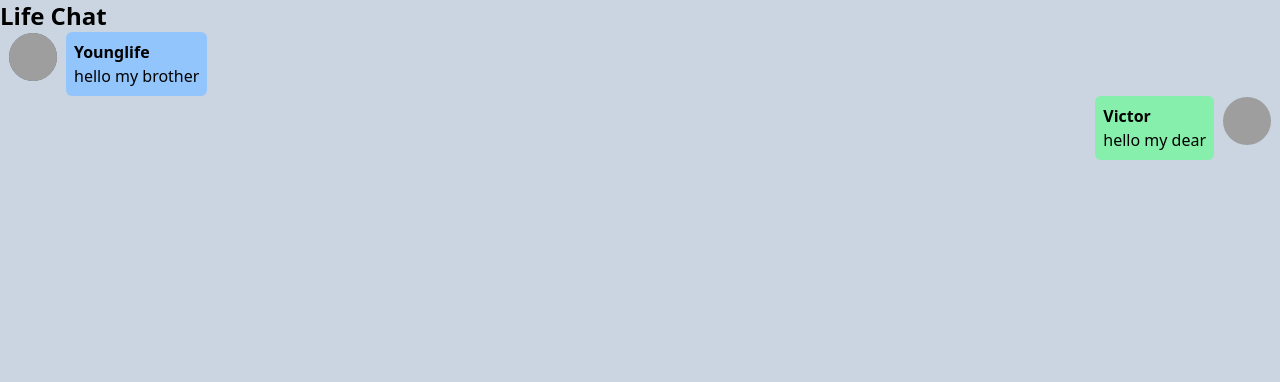
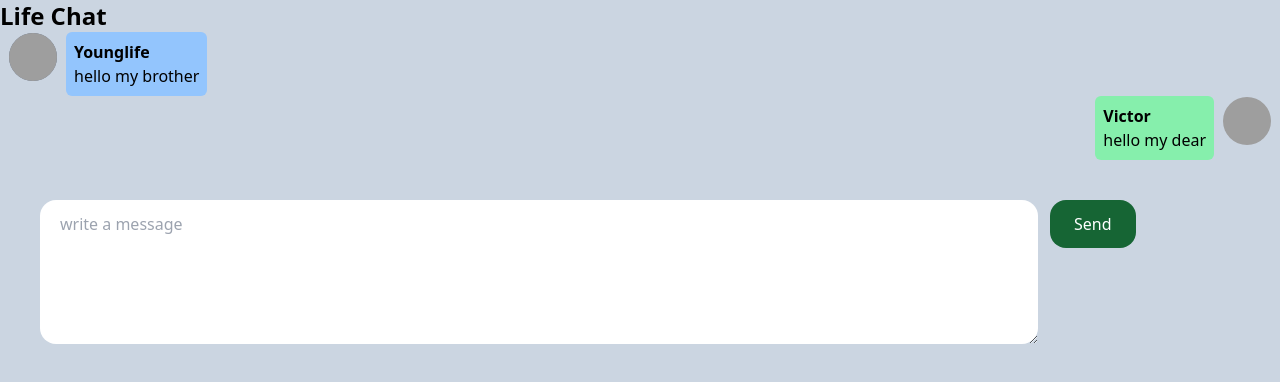
Before and after one commit to Ikendu/messenger, a React (Vite) app in the folder client/: page / in a window 1280 px wide. Shown: the top 382 px of the page. Built offline with nearby package versions, Linux system fonts and the light colour scheme; grey boxes are pictures that could not be loaded.

Commit message:
chat input component

```diff
--- a/client/src/App.jsx
+++ b/client/src/App.jsx
@@ -1,4 +1,9 @@
 import { ChatBoxReciever, ChatBoxSender } from "./components/ChatBox";
+import InputText from "./components/InputText";
+
+function addMessage(message) {
+  console.log(message);
+}
 
 function App() {
   return (
@@ -14,6 +19,7 @@ function App() {
         message={`hello my dear`}
         user={`Victor`}
       />
+      <InputText addMessage={addMessage} />
     </div>
   );
 }
--- a/client/src/components/InputText.jsx
+++ b/client/src/components/InputText.jsx
@@ -1,4 +1,28 @@
-function InputText() {
-  return <div>InputText</div>;
+import { useState } from "react";
+
+function InputText({ addMessage }) {
+  const [message, setMessege] = useState(``);
+  function handleClick() {
+    addMessage(message);
+    setMessege(``);
+  }
+  return (
+    <div className="grid grid-cols-6 m-10 gap-3">
+      <textarea
+        className="w-full col-span-5 rounded-2xl h-36 p-3 px-5 "
+        placeholder="write a message"
+        value={message}
+        onChange={(e) => setMessege(e.target.value)}
+      />
+      <div>
+        <button
+          onClick={handleClick}
+          className="rounded-2xl bg-green-800 text-white p-3 px-6"
+        >
+          Send
+        </button>
+      </div>
+    </div>
+  );
 }
 export default InputText;
```
